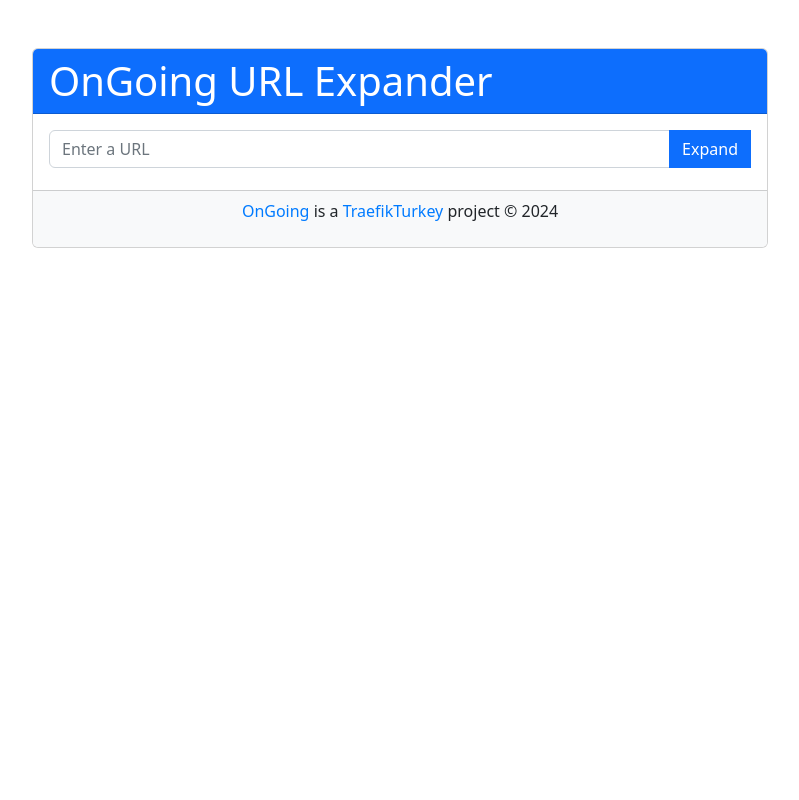
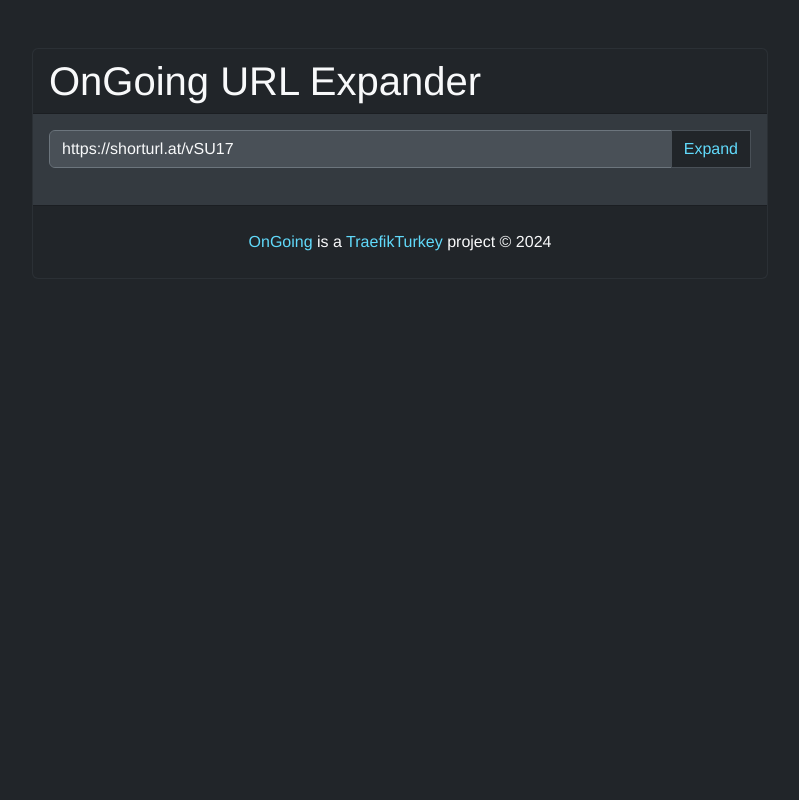
Before and after one commit to traefikturkey/ongoing, a Flask app: page / in a window 1280 px wide. Shown: the whole page, without its empty margins (240-1039 px from the left). Run offline with Flask 3, Linux system fonts and the light colour scheme.

Commit message:
Dark Mode

```diff
--- a/app/app.py
+++ b/app/app.py
@@ -4,9 +4,7 @@
 from flask import Flask, render_template, request
 from selenium import webdriver
 
-app = Flask(__name__,
-            static_url_path='',
-            static_folder='assets')
+app = Flask(__name__)
 
 def expand_url(url):
     try:
@@ -41,4 +39,9 @@
     return render_template('index.html', url=url, current_year=datetime.now().year)
 
 if __name__ == '__main__':
-    app.run(host='0.0.0.0', port=5000, debug=os.environ.get("FLASK_DEBUG", "False"))
+  port = int(os.environ.get("ONGOING_PORT", 9380))
+  if os.environ.get("FLASK_DEBUG", "False") == "True":
+    app.run(port=port, debug=True)
+  else:
+    from waitress import serve
+    serve(app, host='0.0.0.0', port=port)
--- /dev/null
+++ b/app/static/css/index.css
@@ -0,0 +1,86 @@
+body {
+  display: flex;
+  flex-direction: column;
+  min-height: 100vh;
+  background-color: #212529;
+  color: #f8f9fa;
+  font-family: Helvetica, Verdana, Arial, sans-serif;
+  font-size: 1em;
+  margin: 0;
+}
+
+.container {
+  flex-grow: 1;
+}
+
+a {
+  color: #61dafb;
+  text-decoration: none;
+}
+
+#spinner {
+  display: none;
+}
+
+#screenshot {
+  padding-bottom: 5px;
+}
+
+#screenshot img {
+  max-width: 100%;
+  border: 1px solid #343a40;
+  padding: 5px;
+  background-color: #343a40;
+}
+
+#expandedUrl {
+  display: none;
+}
+
+.card {
+  background-color: #343a40;
+  margin-bottom: 0;
+  height: 100%;
+}
+
+.card-header {
+  background-color: #212529;
+}
+
+.card-footer {
+  background-color: #212529;
+  position: static;
+  width: auto;
+  padding-top: 1.5em;
+}
+
+.form-control {
+  background-color: #495057;
+  color: #f8f9fa;
+  border-color: #6c757d;
+}
+
+.form-control:focus {
+  background-color: #343a40;
+  color: #f8f9fa;
+  border-color: #61dafb;
+  box-shadow: 0 0 0 0.25rem rgba(97, 218, 251, 0.25);
+}
+
+.btn-primary {
+  background-color: #212529;
+  border-color: #495057;
+  color: #61dafb;
+}
+
+.btn-primary:hover {
+  background-color: #495057;
+  border-color: #6c757d;
+  color: #61dafb;
+}
+
+.input-group-text {
+  background-color: #495057;
+  color: #f8f9fa;
+  border-color: #6c757d;
+}
--- a/app/templates/index.html
+++ b/app/templates/index.html
@@ -3,12 +3,8 @@
 <head>
     <title>OnGoing URL Expander</title>
     <script src="https://code.jquery.com/jquery-3.6.0.min.js"></script>
-    <link
-      rel="stylesheet"
-      href="https://cdn.jsdelivr.net/npm/bootstrap@5.2.3/dist/css/bootstrap.min.css"
-      integrity="sha384-rbsA2VBKQhggwzxH7pPCaAqO46MgnOM80zW1RWuH61DGLwZJEdK2Kadq2F9CUG65"
-      crossorigin="anonymous"
-    />
+    <link rel="stylesheet" href="https://cdn.jsdelivr.net/npm/bootstrap@5.2.3/dist/css/bootstrap.min.css" integrity="sha384-rbsA2VBKQhggwzxH7pPCaAqO46MgnOM80zW1RWuH61DGLwZJEdK2Kadq2F9CUG65" crossorigin="anonymous" />
+    <link rel="stylesheet" href="{{ url_for('static', filename='css/index.css') }}">
     <script>
         $(document).ready(function () {
             $('#expandForm').submit(function (event) {
@@ -24,7 +20,7 @@
                     data: { url: userUrl },
                     success: function (response) {
                         $('#expandedUrl').append($('<a>').attr('href', response).text(response));
-              $('#screenshot').append($('<a>').attr('href', response).append($('<img>').attr('src', 'screenshot.png'))).show();
+                        $('#screenshot').append($('<a>').attr('href', response).append($('<img>').attr('src', "{{ url_for('static', filename='screenshots/screenshot.png') }}"))).show();
                     },
                     complete: function () {
                         $('#spinner').hide();
@@ -34,52 +30,24 @@
             });
         });
     </script>
-    <style>
-      a {
-        color: #007bff;
-        text-decoration: none;
-      }
-      #spinner {
-        display: none;
-      }
-      #screenshot img {
-        max-width: 100%;
-        border: 1px solid #ccc;
-        padding: 5px;
-      }
-      .card-footer {
-        position: absolute;
-        bottom: 0;
-        width: 100%;
-      }
-    </style>
 </head>
 <body>
   <div class="container my-5">
       <div class="row justify-content-center">
           <div class="col-md-8">
               <div class="card" style="min-height: 200px;">
-            <div class="card-header bg-primary text-white">
+                  <div class="card-header">
                       <h1 class="mb-0">OnGoing URL Expander</h1>
                   </div>
                   <div class="card-body">
                       <form id="expandForm">
                           <div class="input-group mb-3">
-                  <input
-                    type="text"
-                    class="form-control"
-                    id="urlInput"
-                    placeholder="Enter a URL"
-                  />
+                              <input type="text" class="form-control" id="urlInput" value="{{ url }}" placeholder="Enter a URL" />
                               <button type="submit" class="btn btn-primary" id="expandBtn">
                                   Expand
                               </button>
                               <span id="spinner" class="input-group-text">
-                    <span
-                      class="spinner-border spinner-border-sm"
-                      role="status"
-                      aria-hidden="true"
-                    ></span>
+                                  <span class="spinner-border spinner-border-sm" role="status" aria-hidden="true"></span>
                                   Loading...
                               </span>
                           </div>
@@ -87,15 +55,12 @@
                           <div id="screenshot" class="container text-center"></div>
                       </form>
                   </div>
-            <div class="card-footer bg-light">
+                  <div class="card-footer">
                       <div class="container text-center">
                           <div class="row">
                               <div class="col">
                                   <p>
-                      <a href="https://github.com/traefikturkey/ongoing" target="_blank">OnGoing</a>
-                      is a
-                      <a href="https://github.com/traefikturkey" target="_blank">TraefikTurkey</a>
-                      project &copy; {{ current_year }}
+                                      <a href="https://github.com/traefikturkey/ongoing" target="_blank">OnGoing</a> is a <a href="https://github.com/traefikturkey" target="_blank">TraefikTurkey</a> project &copy; {{ current_year }}
                                   </p>
                               </div>
                           </div>
--- a/requirements.txt
+++ b/requirements.txt
@@ -2,3 +2,4 @@
 requests
 selenium
 pillow
+waitress
```
Also changed, not shown: app/assets/screenshot.png (deleted), app/static/images/spinner.gif (renamed from app/assets/spinner.gif), 4 other files. Lines whose indentation alone changed are shown as unchanged.
